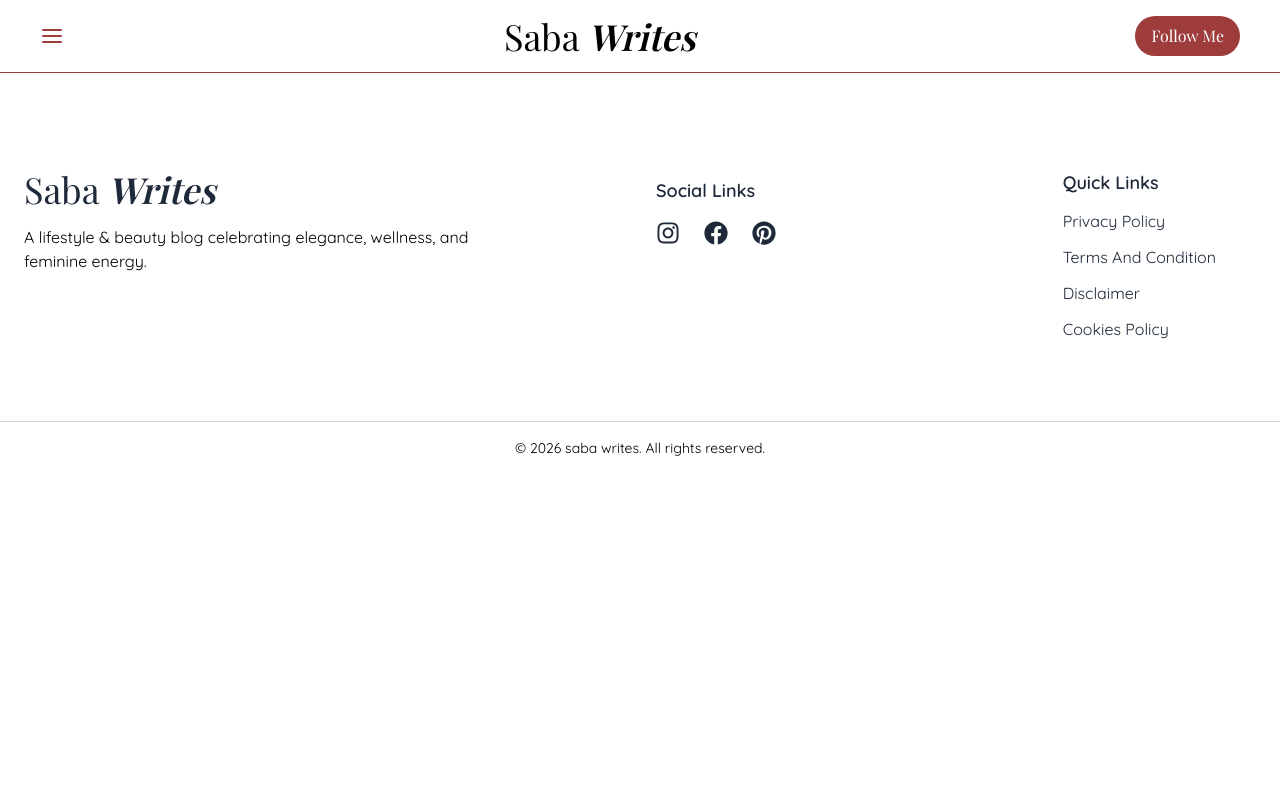
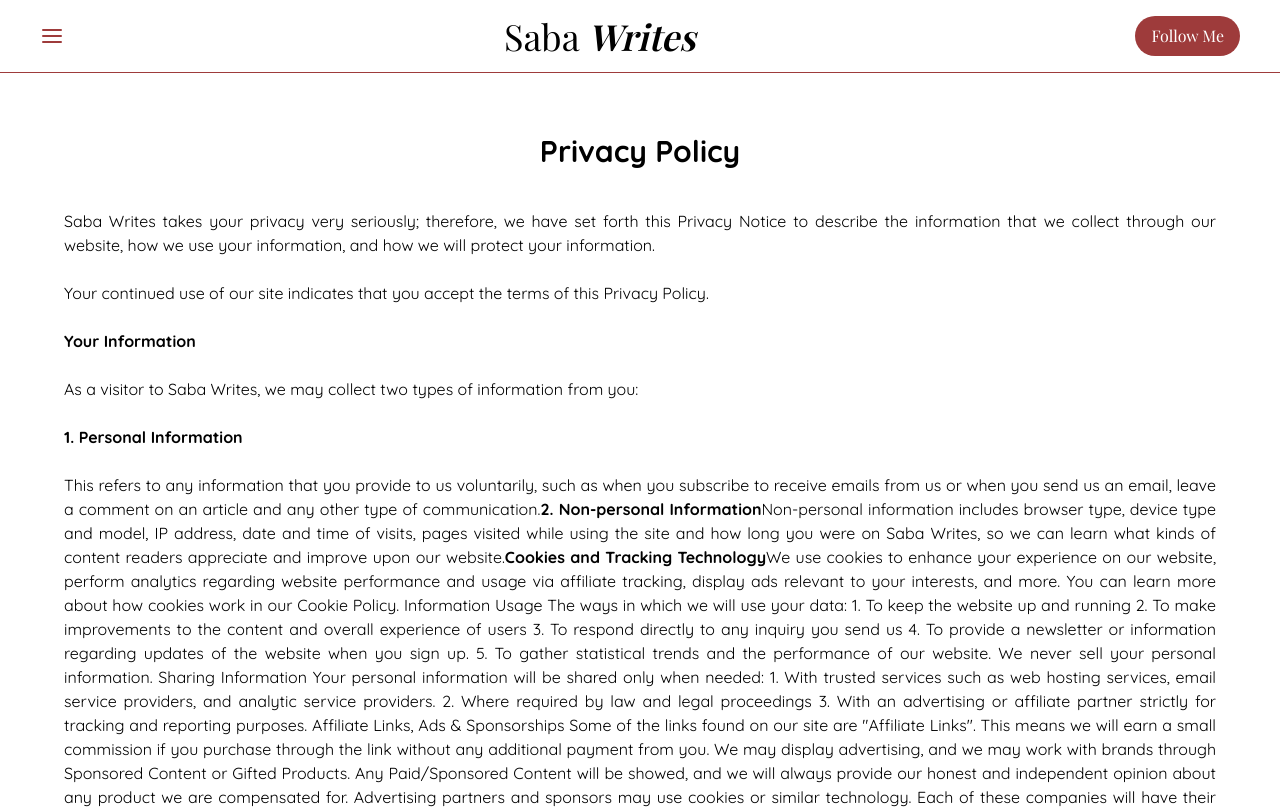
Before and after one commit to mussadiqkhan6886/sabawrites, a Next.js app: page /privacy-policy in a window 1280 px wide. Shown: the top 809 px of the page. Built offline with nearby package versions, Linux system fonts and the light colour scheme.

Commit message:
updating extra pages

```diff
--- a/app/cookie-policy/page.tsx
+++ b/app/cookie-policy/page.tsx
@@ -3,7 +3,52 @@
 const page = () => {
   return (
     <div>
+      <h1>Cookies</h1>
+      <p>The below Cookies Policy will explain how we use Cookies, and other technologies, when you visit our website.
 
+What Are Cookies?
+
+Cookies are small pieces of information (text files) stored on your computer that enables a website to give you better service and have an improved experience while you are browsing the web.
+
+Why We Use Cookies
+
+We use cookies for the following reasons:
+1.	To ensure our website functions correctly
+2.	To keep track of your preferences
+3.	To analyze how visitors utilize the website
+4.	To make enhancements to our content and site layout
+5.	To provide support for affiliate tracking and advertising.
+
+Types of Cookies You May Experience
+
+Essential Cookies
+These cookies are needed for basic website functionality.
+
+Analytics Cookies
+These cookies assist us with data analysis that reveals which pages are most frequently visited and how visitors navigate our website.
+
+Functional Cookies
+These cookies allow us to deliver individual experiences based on your profile.
+
+Advertising and Affiliate Cookies
+These cookies allow advertising networks and affiliate partners to track referrals so they can deliver ads specific to you.
+
+Third-Party Cookies
+
+Some cookies may come from trusted third parties like advertising networks, affiliate partners, and analytics providers. These cookies will all have the privacy policy(s) of these third parties.
+
+Managing Your Cookies
+
+You have the option to manage or disable your cookies via your browser settings. You may also delete cookies already saved on your computer. Disabling cookies may impact how certain areas of our website will function.
+
+Policy Updates
+
+This policy may be updated occasionally as technology and regulations evolve.
+
+
+Contact: info@sabawrites.com
+
+</p>
     </div>
   )
 }
--- a/app/disclaimer/page.tsx
+++ b/app/disclaimer/page.tsx
@@ -3,7 +3,24 @@
 const page = () => {
   return (
     <div>
+      <h1>Disclaimer</h1>
+      <p>Saba Writes is intended for educational or informational use only.
 
+
+Beauty & Skincare Disclaimer
+
+The content on this site is based on each user's personal experience, individual opinions, and research. Each person's skincare results will differ based on individual factors such as skin type, sensitivities, lifestyle, etc.
+
+You should also consider a patch test before using any product and consult a qualified dermatologist if you have any concerns.
+
+Sponsored Content
+
+Some of the blog posts on the site include sponsored content or affiliate links, where we receive a small commission without costing you any additional money; we always make it clear when something is sponsored or affiliate.
+
+No Professional Medical, Dermatological, or Professional Advice
+
+All content available on this site is not intended to be used for healthcare, dermatological, medical, or professional recommendations.
+</p>
     </div>
   )
 }
--- a/app/privacy-policy/page.tsx
+++ b/app/privacy-policy/page.tsx
@@ -1,10 +1,103 @@
+import type { Metadata } from 'next';
 import React from 'react'
+
+export const metadata: Metadata = {
+  title: "Privacy Policy",
+  description: "Saba Writes takes your privacy very seriously; therefore, we have set forth this Privacy Notice to describe the information that we collect through our website, how we use your information, and how we will protect your information."
+};
 
 const page = () => {
   return (
-    <div>
+    <main className='max-w-6xl mx-auto text-justify py-5'>
+      <h1 className='text-center text-3xl font-bold py-10'>Privacy Policy</h1>
+      <p>Saba Writes takes your privacy very seriously; therefore, we have set forth this Privacy Notice to describe the information that we collect through our website, how we use your information, and how we will protect your information.
+    <br />
+    <br />
+Your continued use of our site indicates that you accept the terms of this Privacy Policy.
+    <br />
+    <br />
 
-    </div>
+<strong>Your Information</strong>
+    <br />
+    <br />
+
+As a visitor to Saba Writes, we may collect two types of information from you:
+    <br />
+    <br />
+
+<strong>1. Personal Information</strong>
+    <br />
+    <br />
+
+This refers to any information that you provide to us voluntarily, such as when you subscribe to receive emails from us or when you send us an email, leave a comment on an article and any other type of communication.
+
+<strong>2. Non-personal Information</strong>
+
+Non-personal information includes browser type, device type and model, IP address, date and time of visits, pages visited while using the site and how long you were on Saba Writes, so we can learn what kinds of content readers appreciate and improve upon our website.
+
+<strong>Cookies and Tracking Technology</strong>
+
+We use cookies to enhance your experience on our website, perform analytics regarding website performance and usage via affiliate tracking, display ads relevant to your interests, and more. You can learn more about how cookies work in our Cookie Policy.
+
+
+Information Usage
+
+The ways in which we will use your data:
+1.	To keep the website up and running
+2.	To make improvements to the content and overall experience of users
+3.	To respond directly to any inquiry you send us
+4.	To provide a newsletter or information regarding updates of the website when you sign up.
+5.	To gather statistical trends and the performance of our website.
+
+We never sell your personal information.
+
+
+Sharing Information
+
+Your personal information will be shared only when needed:
+
+1.	With trusted services such as web hosting services, email service providers, and analytic service providers.
+2.	Where required by law and legal proceedings
+3.	With an advertising or affiliate partner strictly for tracking and reporting purposes.
+
+
+Affiliate Links, Ads & Sponsorships
+
+Some of the links found on our site are "Affiliate Links". This means we will earn a small commission if you purchase through the link without any additional payment from you.
+
+We may display advertising, and we may work with brands through Sponsored Content or Gifted Products. Any Paid/Sponsored Content will be showed, and we will always provide our honest and independent opinion about any product we are compensated for.
+
+Advertising partners and sponsors may use cookies or similar technology. Each of these companies will have their own privacy policies which will govern the way in which they collect and use this data.
+
+
+
+How Do We Protect Your Information
+
+While we take a reasonable approach to protecting your information, there can be no guarantees of complete security with any online system. Our goal is to offer the best possible information protection.
+
+
+Links to Other Website
+
+Our site contains links to other websites, including retailers, brand pages, and social networking sites. We are not responsible for how these other websites treat your information.
+
+
+Rights Regarding Your Privacy
+
+Depending on where you live, you may have the right to view, update, or request that your personal information be removed. Please contact us if you would like to exercise your rights.
+
+
+Privacy of Children
+
+Saba Writes does not knowingly collect personal information about children under the age of 13.
+
+
+Updates to Our Policy
+
+From time to time, we will change the terms of this Privacy Policy. Any modifications will be made available here.
+
+Contact: info@sabawrites.com
+</p>
+    </main>
   )
 }
 
--- a/app/terms-and-condition/page.tsx
+++ b/app/terms-and-condition/page.tsx
@@ -3,7 +3,42 @@
 const page = () => {
   return (
     <div>
+      <h1>Terms and condition</h1>
+      <p>By accessing Saba Writes and using it you agree to abide by these Terms and Conditions.
 
+
+Website Use
+
+You are required to use this Site responsibly and lawfully. Any activity which damages or otherwise harms the Site and/or other users is strictly prohibited.
+
+Ownership of Content
+
+All content on this Web Site, including but not limited to articles, photographic images; branding and Logos are the property of Saba Writes unless explicitly stated otherwise. Content may not be copied, reproduced or otherwise distributed in any way without the prior written consent of Saba Writes.
+
+Comments and Contributions
+
+Saba Writes reserves the right to remove any comment or other submission that is determined to be offensive; misleading; abusive or otherwise represents Spam.
+
+Links to External Sites
+
+This Web Site may have links to third party Web Sites. Saba Writes is not responsible for the content or practices of those sites.
+
+Limitation of Liability
+
+Saba Writes is not responsible for any loss, damage, or other outcome whether directly or indirectly, associated with your use of this Website including but not limited to your reliance on the content contained herein and all links to third parties, as well as any affiliate product, sponsored content, and/or any technical issues.
+
+Change to These Terms.
+
+These Terms and Conditions may be changed periodically. By continuing to use this Website after any changes have been made, you indicate your agreement to such changes.
+
+Governing Law
+
+These terms are governed by the international laws.
+
+
+Contact: [your email address]
+
+</p>
     </div>
   )
 }
```
